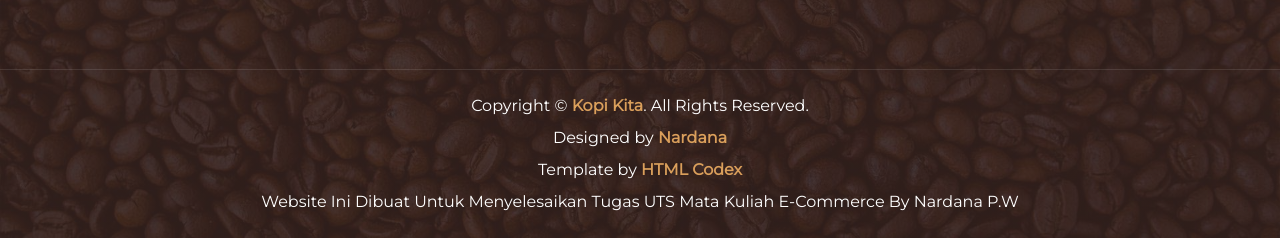
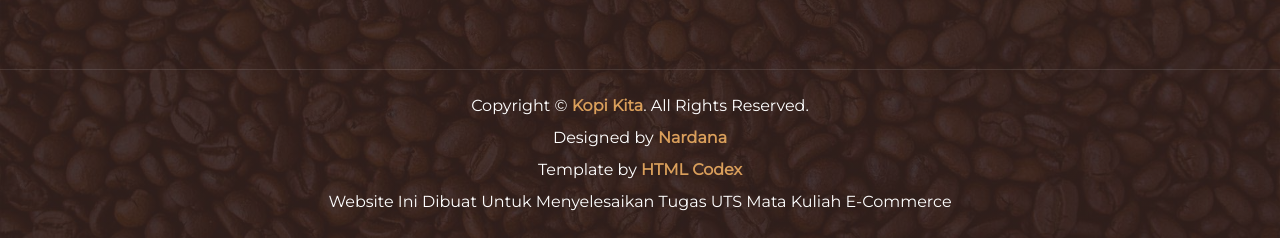
Before and after one commit to Nardana/Kopi-Kita, a plain HTML site: page contact.html in a window 1280 px wide. Shown: the part 1785-2023 px from the top of the page. Drawn offline with nearby package versions, Linux system fonts and the light colour scheme.

Commit message:
Add files via upload

```diff
--- a/contact.html
+++ b/contact.html
@@ -175,7 +175,7 @@
             <p class="mb-2 text-white">Copyright &copy; <a class="font-weight-bold" href="#">Kopi Kita</a>. All Rights Reserved.</a></p>
             <p class="mb-2 text-white">Designed by <a class="font-weight-bold" href="https://www.instagram.com/otta_1705/">Nardana</a></p>
             <p class="mb-2 text-white">Template by <a class="font-weight-bold" href="https://htmlcodex.com">HTML Codex</a></p>
-            <p class="m-0 text-white">Website Ini Dibuat Untuk Menyelesaikan Tugas UTS Mata Kuliah E-Commerce By Nardana P.W</p>
+            <p class="m-0 text-white">Website Ini Dibuat Untuk Menyelesaikan Tugas UTS Mata Kuliah E-Commerce</p>
         </div>
     </div>
     <!-- Footer End -->
```
Also changed, not shown: index.html (+1 -1 lines), menu.html (+1 -1 lines), reservation.html (+1 -1 lines).
